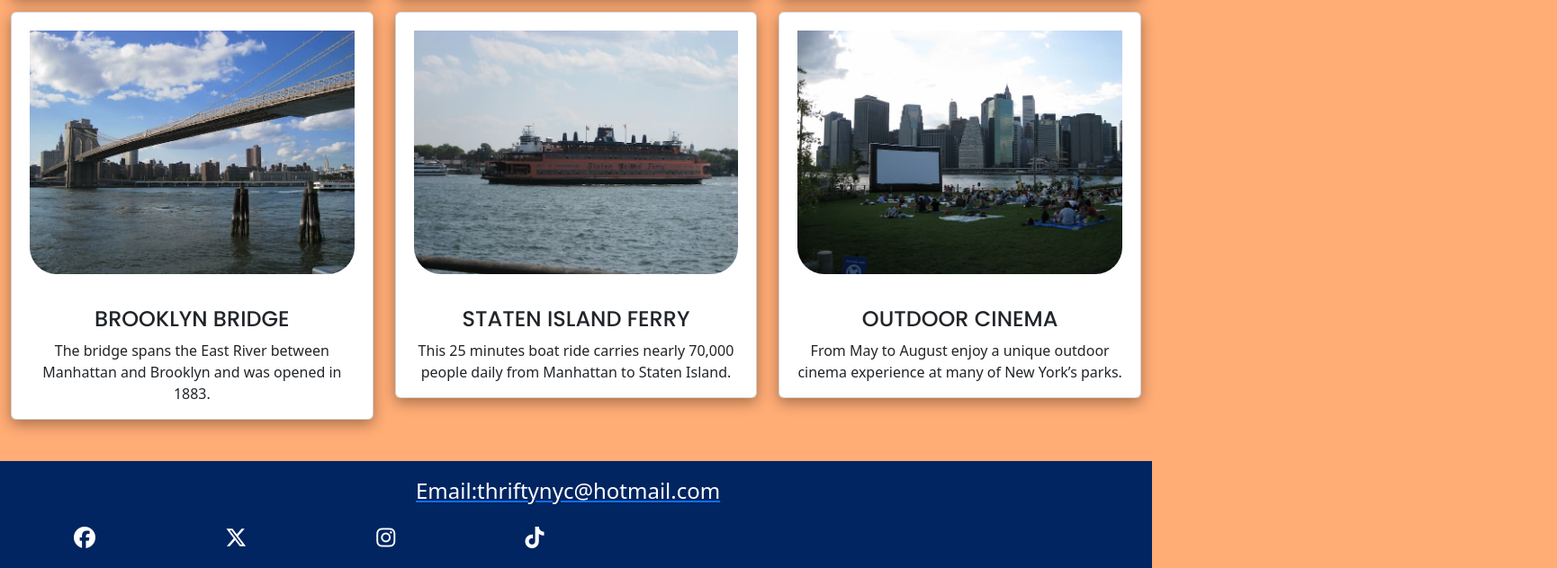
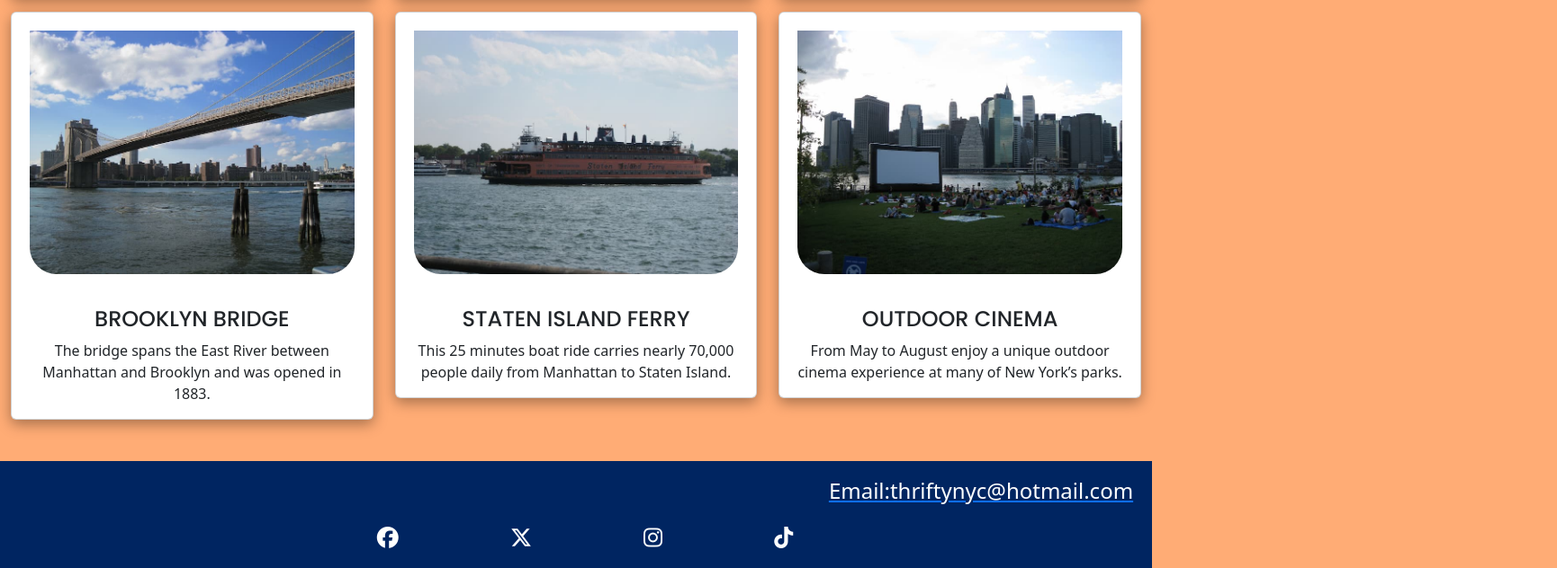
Before and after one commit to Cath127/new-york, a plain HTML site: page index.html in a window 1280 px wide. Shown: the part 3760-4392 px from the top of the page at 90% size, 1730 px wide, since content can reach past the window. Drawn offline with nearby package versions, Linux system fonts and the light colour scheme.

Commit message:
links moved to the top

```diff
--- a/assets/css/style.css
+++ b/assets/css/style.css
@@ -244,19 +244,25 @@ h5 {
     display: flex;
     flex-direction: row;
     min-height: 60px;
+    text-align: center;
 }
 
 .thrifty-email {
+    max-width: 100%;
     padding-top: 15px;
+    padding-left: 0;
+    padding-right: 0;
+    text-align: center;
+    vertical-align: middle;
 }
 
 .social-links li {
-    /* align-items: center; */
     display: inline-block;
-    /* justify-content: center; */
-    letter-spacing: 70px;
+    letter-spacing: 50px;
+    padding-left: 0;
+    padding-right: 0;
     margin-bottom: 0;
-    padding-left: 45px;
+    text-align: center;
 }
 
 /* ---------------------------------------------------------------------Media Queries
@@ -272,7 +278,7 @@ h5 {
 
 .social-links li {
     display: inline-block;
-    /* letter-spacing: 90px; */
+    text-align: center;
 }
 }
 
@@ -304,6 +310,17 @@ h2 {
     min-height: 240px;
     max-width: 70%;
     padding-bottom: 30px;
+}
+
+.thrifty-email {
+    text-align: center;
+    vertical-align: middle;
+}
+
+.social-links li {
+    display: inline-block;
+    text-align: center;
+    vertical-align: middle;
 }
 }
 
--- a/index.html
+++ b/index.html
@@ -8,6 +8,9 @@
   <link href="assets/css/style.css" rel="stylesheet" type="text/css">
   <title>THRIFTY NYC</title>
 </head>
+
+<link href="https://cdn.jsdelivr.net/npm/bootstrap@5.3.2/dist/css/bootstrap.min.css" rel="stylesheet"
+  integrity="sha384-T3c6CoIi6uLrA9TneNEoa7RxnatzjcDSCmG1MXxSR1GAsXEV/Dwwykc2MPK8M2HN" crossorigin="anonymous">
 
 <body>
   <header>
@@ -298,10 +301,10 @@
       <!-- Footer-->
       <footer class="container-fluid footer-container">
         <div class="row">
-          <div class="col-12 col-lg-2 thrifty-email">
+          <div class="col-12 thrifty-email">
             <a href="https://hotmail.com" target="_blank"><p>Email:thriftynyc@hotmail.com</p></a>
           </div>
-          <div class="col-12 col-lg-2">
+          <div class="col-12">
           </div>
             <ul class="social-links">
               <li>
```
